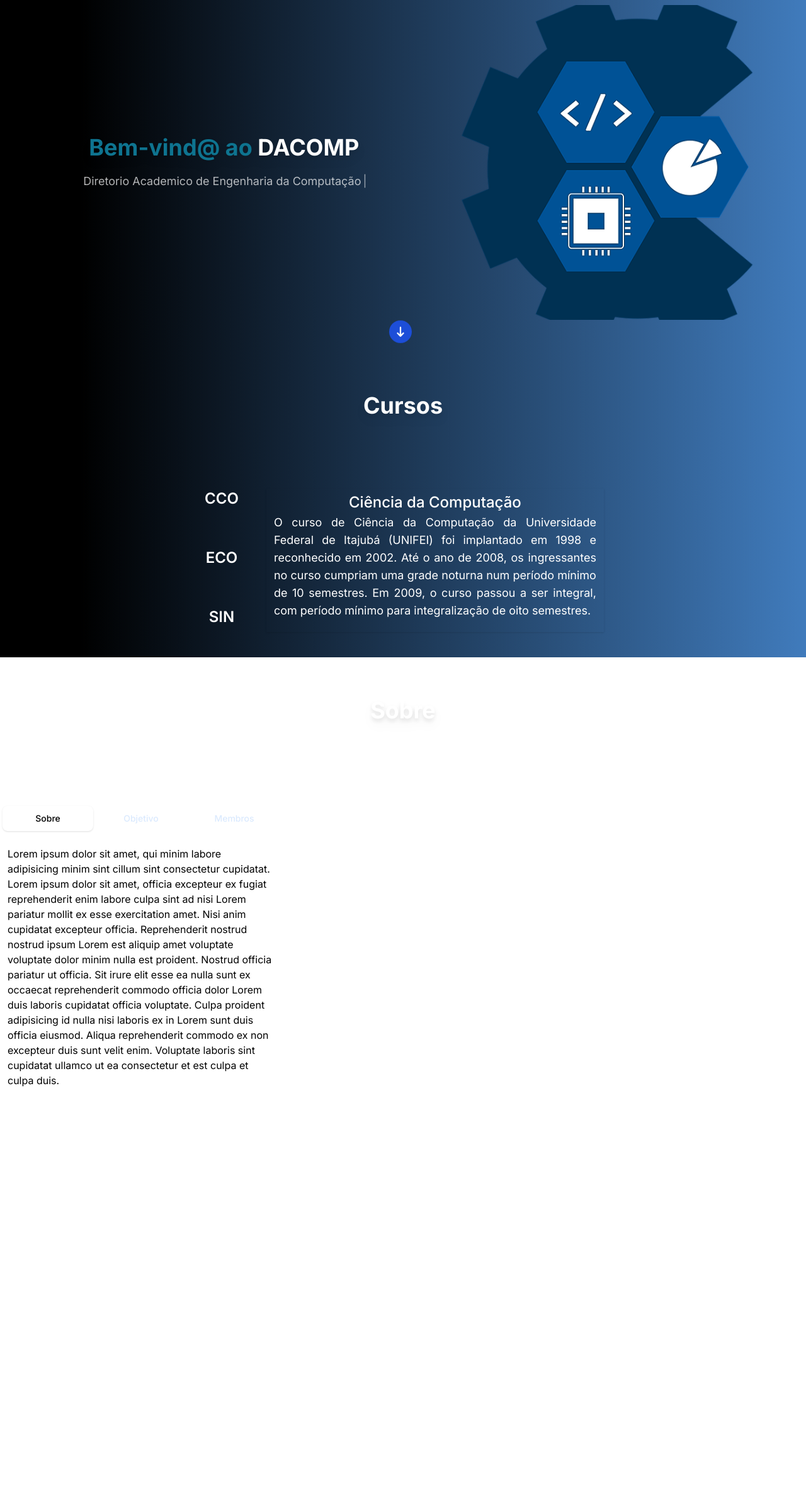
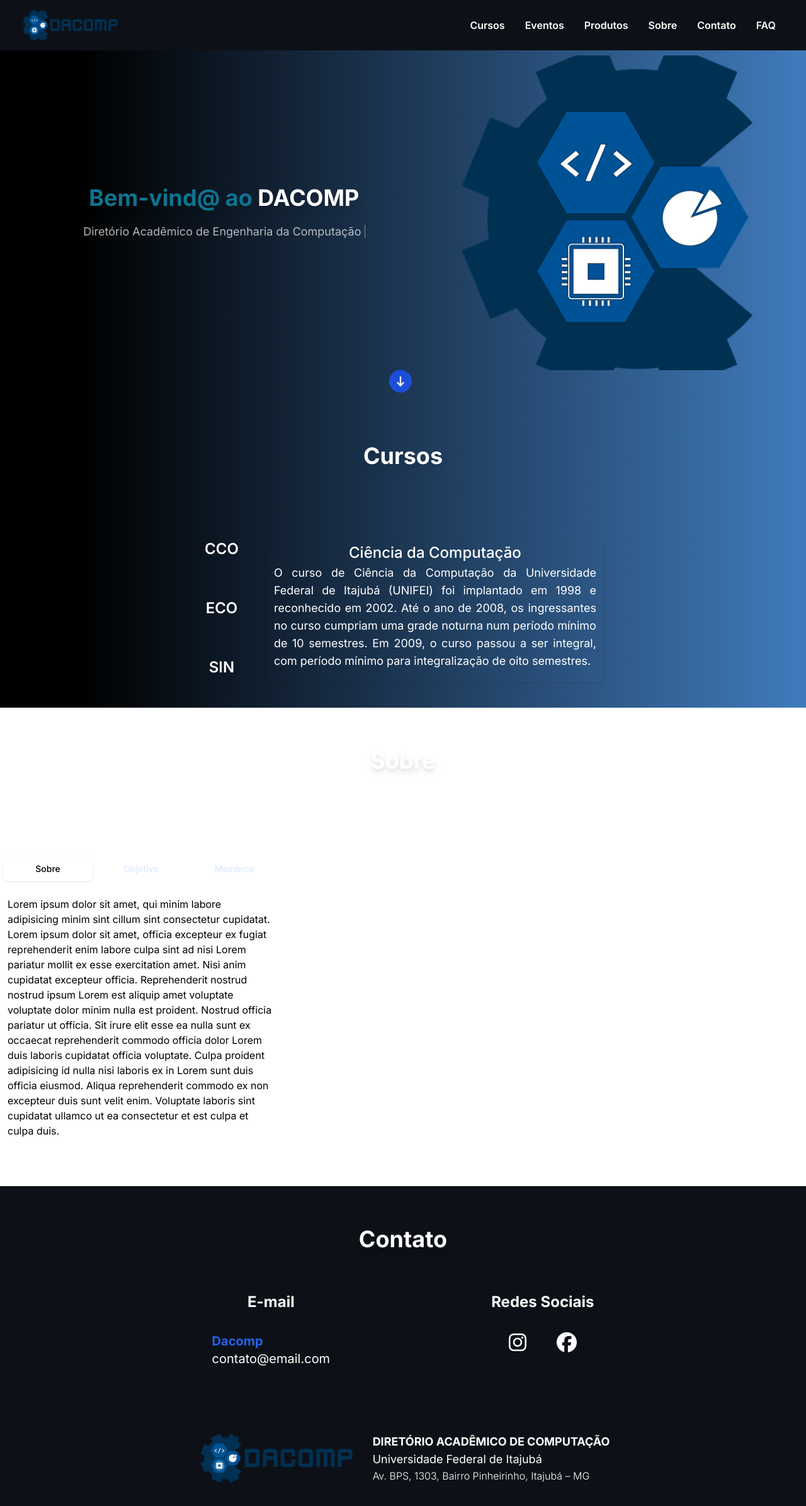
Before and after one commit to websterramos/dacomp, a Next.js app: page / in a window 1280 px wide. Shown: the top 2392 px of the page at 63% size. Before the commit the page ends 1804 px from the top, so only its background shows below. Built offline with nearby package versions, Linux system fonts and the light colour scheme.

Commit message:
Seção de contato desenvolvida

```diff
--- a/src/app/layout.tsx
+++ b/src/app/layout.tsx
@@ -8,19 +8,20 @@
 const inter = Inter({ subsets: ["latin"] });
 
 export const metadata: Metadata = {
-  title: 'DACOMP',
-  description: 'Site do diretorio academico de computaçao da Unifei',
-}
+  title: "DACOMP",
+  description: "Site do Diretório Acadêmico de Computação da UNIFEI",
+};
 export default function RootLayout({
   children,
 }: {
   children: React.ReactNode;
 }) {
   return (
-
     <html lang="pt-BR">
       <body className={inter.className}>
-        {children}
+        <Header />
+        <main>{children}</main>
+        <Footer />
       </body>
     </html>
   );
--- a/src/app/page.tsx
+++ b/src/app/page.tsx
@@ -1,42 +1,86 @@
-import Image from 'next/image'
-import Writer  from '@/components/Writer'
-import ButtonDown  from '@/components/ButtonDown'
-import Courses from '@/components/Courses'
-import About from '@/components/About'
+import Image from "next/image";
+import Writer from "@/components/Writer";
+import ButtonDown from "@/components/ButtonDown";
+import Courses from "@/components/Courses";
+import About from "@/components/About";
+import { FontAwesomeIcon } from "@fortawesome/react-fontawesome";
+import { faInstagram, faFacebook } from "@fortawesome/free-brands-svg-icons";
 
 export default function Home() {
   return (
     <main>
       <section>
-          <header className="w-full flex flex-col justify-evenly h-[35rem]  bg-gradient-to-r from-black from-10% to-light-blue ">
-            <div className='flex md:justify-evenly  justify-center'>
-            <div className="flex flex-col justify-center items-center p-16">
-              <h1 className="text-center text-4xl text-cyan-700 font-bold drop-shadow-lg">Bem-vind@ ao
+        <header className="flex h-[35rem] w-full flex-col justify-evenly  bg-gradient-to-r from-black from-10% to-light-blue ">
+          <div className="flex justify-center  md:justify-evenly">
+            <div className="flex flex-col items-center justify-center p-16">
+              <h1 className="text-center text-4xl font-bold text-cyan-700 drop-shadow-lg">
+                Bem-vind@ ao
                 <span className="text-white"> DACOMP</span>
               </h1>
-              <Writer/>
+              <Writer />
             </div>
 
-            <Image className=' hidden md:block'
-              src={'/logo.png'}
-              alt='Logo da Dacomp'
+            <Image
+              className=" hidden md:block"
+              src={"/logo.png"}
+              alt="Logo da Dacomp"
               width={500}
               height={600}
               priority
             />
-
           </div>
 
-        <div className='flex justify-center items-center'>
-          <ButtonDown/>
-        </div>
-
+          <div className="flex items-center justify-center">
+            <ButtonDown />
+          </div>
         </header>
       </section>
 
-      <Courses/>
+      <Courses />
 
-      <About/>
+      <About />
+
+      <section id="contato" className="bg-dark-gray text-white">
+        <div className="flex w-full flex-col items-center justify-center gap-16 px-4 py-16">
+          <h3 className="text-4xl font-bold drop-shadow-lg">Contato</h3>
+
+          <div className="flex flex-col gap-16 md:flex-row md:justify-between md:gap-64">
+            <div className="items flex flex-col justify-between gap-4">
+              <div className="flex flex-col items-center gap-8">
+                <h3 className="text-2xl font-bold">E-mail</h3>
+                <div className="flex flex-col gap-3">
+                  <div className="flex flex-col text-xl">
+                    <span className="font-bold text-blue-600">Dacomp</span>
+                    <a href="mailto:contato@email.com">contato@email.com</a>
+                  </div>
+                </div>
+              </div>
+            </div>
+            <div className="items flex flex-col justify-between gap-4">
+              <div className="flex flex-col items-center gap-8">
+                <h3 className="text-2xl font-bold">Redes Sociais</h3>
+                <div className="flex items-center justify-between gap-12">
+                  <a
+                    href="https://www.instagram.com/dacompunifei/"
+                    target="__blank"
+                    rel="noopener"
+                  >
+                    <FontAwesomeIcon icon={faInstagram} size="2xl" />
+                  </a>
+
+                  <a
+                    href="https://www.facebook.com/DacompUNIFEI"
+                    target="__blank"
+                    rel="noopener"
+                  >
+                    <FontAwesomeIcon icon={faFacebook} size="2xl" />
+                  </a>
+                </div>
+              </div>
+            </div>
+          </div>
+        </div>
+      </section>
     </main>
-  )
+  );
 }
--- a/src/components/About.tsx
+++ b/src/components/About.tsx
@@ -1,49 +1,57 @@
-'use client'
+"use client";
 
 import { useState } from "react";
-import { Tab } from '@headlessui/react';
-import classNames from '../utils/classesUtil'
+import { Tab } from "@headlessui/react";
+import classNames from "../utils/classesUtil";
 
 const About = () => {
-
   return (
-      <div className={'flex-col' }>
-        <div className='flex justify-center items-center'>
-          <h3 className='text-center text-4xl text-white font-bold drop-shadow-lg p-16' id='Courses'>Sobre</h3>
-        </div>
-
-        <AboutChild/>
+    <div className={"flex-col"}>
+      <div className="flex items-center justify-center">
+        <h3
+          className="p-16 text-center text-4xl font-bold text-white drop-shadow-lg"
+          id="Courses"
+        >
+          Sobre
+        </h3>
       </div>
 
-
-  )
-}
+      <AboutChild />
+    </div>
+  );
+};
 
 const AboutChild = () => {
-
   let [dacomp] = useState({
     Sobre: {
       id: 0,
-      title: 'Lorem ipsum dolor sit amet, qui minim labore adipisicing minim sint cillum sint consectetur cupidatat.',
-      content: 'Lorem ipsum dolor sit amet, officia excepteur ex fugiat reprehenderit enim labore culpa sint ad nisi Lorem pariatur mollit ex esse exercitation amet. Nisi anim cupidatat excepteur officia. Reprehenderit nostrud nostrud ipsum Lorem est aliquip amet voluptate voluptate dolor minim nulla est proident. Nostrud officia pariatur ut officia. Sit irure elit esse ea nulla sunt ex occaecat reprehenderit commodo officia dolor Lorem duis laboris cupidatat officia voluptate. Culpa proident adipisicing id nulla nisi laboris ex in Lorem sunt duis officia eiusmod. Aliqua reprehenderit commodo ex non excepteur duis sunt velit enim. Voluptate laboris sint cupidatat ullamco ut ea consectetur et est culpa et culpa duis.'
+      title:
+        "Lorem ipsum dolor sit amet, qui minim labore adipisicing minim sint cillum sint consectetur cupidatat.",
+      content:
+        "Lorem ipsum dolor sit amet, officia excepteur ex fugiat reprehenderit enim labore culpa sint ad nisi Lorem pariatur mollit ex esse exercitation amet. Nisi anim cupidatat excepteur officia. Reprehenderit nostrud nostrud ipsum Lorem est aliquip amet voluptate voluptate dolor minim nulla est proident. Nostrud officia pariatur ut officia. Sit irure elit esse ea nulla sunt ex occaecat reprehenderit commodo officia dolor Lorem duis laboris cupidatat officia voluptate. Culpa proident adipisicing id nulla nisi laboris ex in Lorem sunt duis officia eiusmod. Aliqua reprehenderit commodo ex non excepteur duis sunt velit enim. Voluptate laboris sint cupidatat ullamco ut ea consectetur et est culpa et culpa duis.",
     },
 
     Objetivo: {
       id: 1,
-      title: 'Lorem ipsum dolor sit amet, qui minim labore adipisicing minim sint cillum sint consectetur cupidatat.',
-      content: 'Lorem ipsum dolor sit amet, officia excepteur ex fugiat reprehenderit enim labore culpa sint ad nisi Lorem pariatur mollit ex esse exercitation amet. Nisi anim cupidatat excepteur officia. Reprehenderit nostrud nostrud ipsum Lorem est aliquip amet voluptate voluptate dolor minim nulla est proident. Nostrud officia pariatur ut officia. Sit irure elit esse ea nulla sunt ex occaecat reprehenderit commodo officia dolor Lorem duis laboris cupidatat officia voluptate. Culpa proident adipisicing id nulla nisi laboris ex in Lorem sunt duis officia eiusmod. Aliqua reprehenderit commodo ex non excepteur duis sunt velit enim. Voluptate laboris sint cupidatat ullamco ut ea consectetur et est culpa et culpa duis.'
+      title:
+        "Lorem ipsum dolor sit amet, qui minim labore adipisicing minim sint cillum sint consectetur cupidatat.",
+      content:
+        "Lorem ipsum dolor sit amet, officia excepteur ex fugiat reprehenderit enim labore culpa sint ad nisi Lorem pariatur mollit ex esse exercitation amet. Nisi anim cupidatat excepteur officia. Reprehenderit nostrud nostrud ipsum Lorem est aliquip amet voluptate voluptate dolor minim nulla est proident. Nostrud officia pariatur ut officia. Sit irure elit esse ea nulla sunt ex occaecat reprehenderit commodo officia dolor Lorem duis laboris cupidatat officia voluptate. Culpa proident adipisicing id nulla nisi laboris ex in Lorem sunt duis officia eiusmod. Aliqua reprehenderit commodo ex non excepteur duis sunt velit enim. Voluptate laboris sint cupidatat ullamco ut ea consectetur et est culpa et culpa duis.",
     },
 
-    Membros: [{
-      id: 2,
-      title: 'Lorem ipsum dolor sit amet, qui minim labore adipisicing minim sint cillum sint consectetur cupidatat.',
-      content: 'Lorem ipsum dolor sit amet, officia excepteur ex fugiat reprehenderit enim labore culpa sint ad nisi Lorem pariatur mollit ex esse exercitation amet. Nisi anim cupidatat excepteur officia. Reprehenderit nostrud nostrud ipsum Lorem est aliquip amet voluptate voluptate dolor minim nulla est proident. Nostrud officia pariatur ut officia. Sit irure elit esse ea nulla sunt ex occaecat reprehenderit commodo officia dolor Lorem duis laboris cupidatat officia voluptate. Culpa proident adipisicing id nulla nisi laboris ex in Lorem sunt duis officia eiusmod. Aliqua reprehenderit commodo ex non excepteur duis sunt velit enim. Voluptate laboris sint cupidatat ullamco ut ea consectetur et est culpa et culpa duis.'
-      }
-    ]
-  })
+    Membros: [
+      {
+        id: 2,
+        title:
+          "Lorem ipsum dolor sit amet, qui minim labore adipisicing minim sint cillum sint consectetur cupidatat.",
+        content:
+          "Lorem ipsum dolor sit amet, officia excepteur ex fugiat reprehenderit enim labore culpa sint ad nisi Lorem pariatur mollit ex esse exercitation amet. Nisi anim cupidatat excepteur officia. Reprehenderit nostrud nostrud ipsum Lorem est aliquip amet voluptate voluptate dolor minim nulla est proident. Nostrud officia pariatur ut officia. Sit irure elit esse ea nulla sunt ex occaecat reprehenderit commodo officia dolor Lorem duis laboris cupidatat officia voluptate. Culpa proident adipisicing id nulla nisi laboris ex in Lorem sunt duis officia eiusmod. Aliqua reprehenderit commodo ex non excepteur duis sunt velit enim. Voluptate laboris sint cupidatat ullamco ut ea consectetur et est culpa et culpa duis.",
+      },
+    ],
+  });
 
   return (
-    <div className="flex-col justify-center w-full max-w-md px-2 py-16 sm:px-0">
+    <div className="w-full max-w-md flex-col justify-center px-2 py-16 sm:px-0">
       <Tab.Group>
         <Tab.List className="flex space-x-1 rounded-xl p-1">
           {Object.keys(dacomp).map((topic) => (
@@ -51,25 +59,25 @@
               key={topic}
               className={({ selected }) =>
                 classNames(
-                  'w-full rounded-lg py-2.5 text-sm font-medium leading-5',
-                  'ring-white ring-opacity-60 ring-offset-2 ring-offset-blue-400 focus:outline-none focus:ring-2',
+                  "w-full rounded-lg py-2.5 text-sm font-medium leading-5",
+                  "ring-white ring-opacity-60 ring-offset-2 ring-offset-blue-400 focus:outline-none focus:ring-2",
                   selected
-                    ? 'bg-white shadow'
-                    : 'text-blue-100 hover:bg-white/[0.12] hover:text-white'
-                )}
+                    ? "bg-white shadow"
+                    : "text-blue-100 hover:bg-white/[0.12] hover:text-white"
+                )
+              }
             >
               {topic}
             </Tab>
           ))}
         </Tab.List>
 
-        <Tab.Panels className='mt-2'>
+        <Tab.Panels className="mt-2">
           {Object.values(dacomp).map((topic, idx) => (
-
             <Tab.Panel
               className={classNames(
-                'rounded-xl bg-white p-3',
-                'ring-white ring-opacity-60 ring-offset-2 ring-offset-blue-400 focus:outline-none focus:ring-2'
+                "rounded-xl bg-white p-3",
+                "ring-white ring-opacity-60 ring-offset-2 ring-offset-blue-400 focus:outline-none focus:ring-2"
               )}
             >
               {Array.isArray(topic) ? (
@@ -80,14 +88,13 @@
                   <h1>{topic.title}</h1>
                   <p>{topic.content}</p>
                 </div>
-
               )}
             </Tab.Panel>
           ))}
         </Tab.Panels>
       </Tab.Group>
     </div>
-  )
-}
+  );
+};
 
 export default About;
--- a/src/components/Courses.tsx
+++ b/src/components/Courses.tsx
@@ -1,77 +1,88 @@
-'use client'
+"use client";
 
-import { useState } from 'react'
-import { Tab } from '@headlessui/react'
-import classNames from '../utils/classesUtil'
+import { useState } from "react";
+import { Tab } from "@headlessui/react";
+import classNames from "../utils/classesUtil";
 
 const Courses = () => {
-  const [bgState, setBgState] = useState('bg-gradient-to-r from-black from-10% to-light-blue');
+  const [bgState, setBgState] = useState(
+    "bg-gradient-to-r from-black from-10% to-light-blue"
+  );
 
   const updateBgState = (color: string) => {
-    setBgState(color)
+    setBgState(color);
   };
 
   return (
-
-      <div className={`flex-col ${bgState}`}>
-        <div className='flex justify-center items-center'>
-          <h3 className='text-center text-4xl text-white font-bold drop-shadow-lg p-16' id='Courses'>Cursos</h3>
-        </div>
-
-        <CoursesChild updateBgState={updateBgState}/>
+    <div className={`flex-col ${bgState} overflow-hidden`}>
+      <div className="flex items-center justify-center">
+        <h3
+          className="p-16 text-center text-4xl font-bold text-white drop-shadow-lg"
+          id="Courses"
+        >
+          Cursos
+        </h3>
       </div>
 
-)};
+      <CoursesChild updateBgState={updateBgState} />
+    </div>
+  );
+};
 
 const CoursesChild = ({ updateBgState }) => {
-
   const handleTabClick = (color: string) => {
-    updateBgState(color)
-  }
+    updateBgState(color);
+  };
 
   let [courses] = useState({
     CCO: [
       {
         id: 0,
-        title: 'Ciência da Computação',
-        content: 'O curso de Ciência da Computação da Universidade Federal de Itajubá (UNIFEI) foi implantado em 1998 e reconhecido em 2002. Até o ano de 2008, os ingressantes no curso cumpriam uma grade noturna num período mínimo de 10 semestres. Em 2009, o curso passou a ser integral, com período mínimo para integralização de oito semestres.',
-        link: 'https://prg.unifei.edu.br/cursos/ciencia-da-computacao/',
-        color: ' bg-gradient-to-r from-black from-10% to-light-blue'
-     }
+        title: "Ciência da Computação",
+        content:
+          "O curso de Ciência da Computação da Universidade Federal de Itajubá (UNIFEI) foi implantado em 1998 e reconhecido em 2002. Até o ano de 2008, os ingressantes no curso cumpriam uma grade noturna num período mínimo de 10 semestres. Em 2009, o curso passou a ser integral, com período mínimo para integralização de oito semestres.",
+        link: "https://prg.unifei.edu.br/cursos/ciencia-da-computacao/",
+        color: " bg-gradient-to-r from-black from-10% to-light-blue",
+      },
     ],
     ECO: [
       {
         id: 1,
-        title: 'Engenharia de Computação',
-        content: 'Procurando propiciar a formação de profissionais altamente qualificados, o curso de Engenharia de Computação da Universidade Federal de Itajubá vem sofrendo alterações ao longo dos anos até mesmo para atender a Lei das Diretrizes e Bases da Educação no Brasil (LDB) e a Proposta de Diretrizes Curriculares de Cursos da Área de Computação e Informática.',
-        link: 'https://prg.unifei.edu.br/cursos/engenharia-de-computacao/',
-        color: 'bg-gradient-to-r from-black from-10% to-engenharia-orange'
-     }
+        title: "Engenharia de Computação",
+        content:
+          "Procurando propiciar a formação de profissionais altamente qualificados, o curso de Engenharia de Computação da Universidade Federal de Itajubá vem sofrendo alterações ao longo dos anos até mesmo para atender a Lei das Diretrizes e Bases da Educação no Brasil (LDB) e a Proposta de Diretrizes Curriculares de Cursos da Área de Computação e Informática.",
+        link: "https://prg.unifei.edu.br/cursos/engenharia-de-computacao/",
+        color: "bg-gradient-to-r from-black from-10% to-engenharia-orange",
+      },
     ],
     SIN: [
       {
         id: 2,
-        title: 'Sistemas de Informação',
-        content: 'Os últimos anos, a utilização de sistemas de informação como fator competitivo tornou-se uma realidade. Tal fato criou uma demanda crescente por profissionais habilitados a desenvolver e gerenciar tais sistemas. Por se tratarem de sistemas complexos e altamente especializados, os profissionais egressos de cursos de ciência ou engenharia de computação, os quais oferecem formação mais ampla e diversificada, precisam de formação complementar para lidar com as especificidades dos sistemas de informação.',
-        link: 'https://prg.unifei.edu.br/cursos/sistemas-de-informacao/',
-        color: 'bg-gradient-to-r from-black from-10% to-sistemas-red'
-      }
+        title: "Sistemas de Informação",
+        content:
+          "Os últimos anos, a utilização de sistemas de informação como fator competitivo tornou-se uma realidade. Tal fato criou uma demanda crescente por profissionais habilitados a desenvolver e gerenciar tais sistemas. Por se tratarem de sistemas complexos e altamente especializados, os profissionais egressos de cursos de ciência ou engenharia de computação, os quais oferecem formação mais ampla e diversificada, precisam de formação complementar para lidar com as especificidades dos sistemas de informação.",
+        link: "https://prg.unifei.edu.br/cursos/sistemas-de-informacao/",
+        color: "bg-gradient-to-r from-black from-10% to-sistemas-red",
+      },
     ],
   });
 
-
-return (
+  return (
     <div className="flex justify-center space-x-10 py-10 sm:px-0">
       <Tab.Group>
-        <Tab.List className="flex flex-col justify-between w-max rounded-xl p-1">
+        <Tab.List className="flex w-max flex-col justify-between rounded-xl p-1">
           {Object.keys(courses).map((course) => (
             <Tab
               key={course}
               onClick={() => handleTabClick(courses[course][0].color)}
               className={({ selected }) =>
                 classNames(
-                  'w-full block  rounded-lg py-2.5 text-white font-semibold leading-5 text-2xl',
-                  'ring-transparent ring-opacity-60 ring-offset-2  focus:outline-none focus:ring-2', selected ? 'bg-transparent' : 'text-blue-100 hover:bg-white/[0.12] hover:text-white')
+                  "block w-full  rounded-lg py-2.5 text-2xl font-semibold leading-5 text-white",
+                  "ring-transparent ring-opacity-60 ring-offset-2  focus:outline-none focus:ring-2",
+                  selected
+                    ? "bg-transparent"
+                    : "text-blue-100 hover:bg-white/[0.12] hover:text-white"
+                )
               }
             >
               {course}
@@ -81,16 +92,20 @@
 
         <Tab.Panels className="mt-2 shadow">
           {Object.values(courses).map((course) => (
-            <a href={course[0].link} >
+            <a href={course[0].link}>
               <Tab.Panel
-              className={classNames(
-                'rounded-xl w-max  p-3 ',
-                'ring-transparent ring-opacity-100 ring-offset-2 hover:scale-105 focus:outline-none focus:ring-2'
-              )}
-            >
+                className={classNames(
+                  "w-max rounded-xl  p-3 ",
+                  "ring-transparent ring-opacity-100 ring-offset-2 hover:scale-105 focus:outline-none focus:ring-2"
+                )}
+              >
                 <div key={course[0].id}>
-                  <h3 className="flex justify-center text-white font-medium leading-5 text-2xl">{course[0].title}</h3>
-                  <p className="text-justify text-white text-lg max-w-lg py-2">{course[0].content}</p>
+                  <h3 className="flex justify-center text-2xl font-medium leading-5 text-white">
+                    {course[0].title}
+                  </h3>
+                  <p className="max-w-lg py-2 text-justify text-lg text-white">
+                    {course[0].content}
+                  </p>
                 </div>
               </Tab.Panel>
             </a>
--- a/src/components/Footer.tsx
+++ b/src/components/Footer.tsx
@@ -3,7 +3,7 @@
 const Footer = () => {
   return (
     <footer className="flex justify-center bg-dark-gray text-white">
-      <div className="flex w-full max-w-7xl flex-col items-center justify-center px-4 py-4 lg:flex-row lg:gap-6">
+      <div className="flex w-full max-w-7xl flex-col items-center justify-center px-4 py-4 md:flex-row md:gap-6">
         <picture>
           <img
             className="w-64"
@@ -13,7 +13,7 @@
         </picture>
 
         <div className="flex flex-col items-center justify-center gap-6 py-6">
-          <div className="flex flex-col items-center justify-center lg:items-start">
+          <div className="flex flex-col items-center justify-center md:items-start">
             <h2 className="text-center text-lg font-bold uppercase">
               Diretório Acadêmico de Computação
             </h2>
--- a/src/components/Header.tsx
+++ b/src/components/Header.tsx
@@ -9,7 +9,7 @@
   let [showMobileMenu, setShowMobileMenu] = useState(false);
 
   return (
-    <header className="bg-dark-gray items-center justify-center px-4 font-semibold text-white shadow-lg lg:flex">
+    <header className="items-center justify-center bg-dark-gray px-4 font-semibold text-white shadow-lg md:flex">
       <div className="flex h-20 w-full max-w-7xl items-center justify-between px-4">
         <picture>
           <a href="#hero">
@@ -21,18 +21,18 @@
           </a>
         </picture>
 
-        <div className="hidden lg:flex">
+        <div className="hidden md:flex">
           <Menu />
         </div>
 
         <button
-          className="lg:hidden"
+          className="md:hidden"
           onClick={() => setShowMobileMenu(!showMobileMenu)}
         >
           <FontAwesomeIcon icon={faBars} size="xl" />
         </button>
       </div>
-      <div className="lg:hidden">{showMobileMenu && <Menu />}</div>
+      <div className="md:hidden">{showMobileMenu && <Menu />}</div>
     </header>
   );
 };
--- a/src/components/Menu.tsx
+++ b/src/components/Menu.tsx
@@ -3,7 +3,7 @@
 const Menu = () => {
   return (
     <div>
-      <nav className="flex flex-col justify-between gap-8 p-4 lg:flex-row lg:items-center">
+      <nav className="flex flex-col justify-between gap-8 p-4 md:flex-row md:items-center">
         <a className="hover:text-blue-400" href="#cursos">
           Cursos
         </a>
--- a/src/components/Writer.tsx
+++ b/src/components/Writer.tsx
@@ -1,26 +1,27 @@
-'use client'
+"use client";
 
-import React from 'react'
-import { useTypewriter, Cursor } from 'react-simple-typewriter'
+import React from "react";
+import { useTypewriter, Cursor } from "react-simple-typewriter";
 
 const Writer = () => {
   const [text] = useTypewriter({
-            words:['Ciência da Computação', 'Engenharia da Computação', 'Sistemas de Informação'],
-            loop: 5,
-            typeSpeed: 70,
-            deleteSpeed: 50,
-            delaySpeed: 1000
-            })
+    words: [
+      "Ciência da Computação",
+      "Engenharia da Computação",
+      "Sistemas de Informação",
+    ],
+    loop: 5,
+    typeSpeed: 70,
+    deleteSpeed: 50,
+    delaySpeed: 1000,
+  });
 
   return (
     <div className="mt-5 text-center text-lg text-white opacity-70">
-      <span>Diretorio Academico de {text}</span>
-      <Cursor/>
+      <span>Diretório Acadêmico de {text}</span>
+      <Cursor />
     </div>
-  )
-}
-
-
-
+  );
+};
 
 export default Writer;
--- a/tailwind.config.js
+++ b/tailwind.config.js
@@ -11,7 +11,7 @@
         'dark-blue': '#2D3E51',
         'light-blue': '#407BBC',
         'dark-gray':  '#0D1117',
-        'dacomp-dark-blue': '#003153',
+        'dacomp-dark-blue': '#003154',
         'dacomp-light-blue': '#005296',
         'engenharia-orange': '#e47705',
         'sistemas-red': '#ff0600'
```
Also changed, not shown: public/computaria.png (added), public/ramgover.jpg (added).
